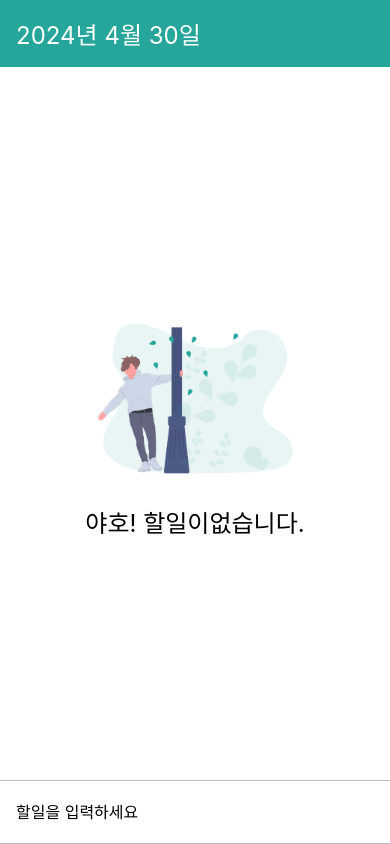
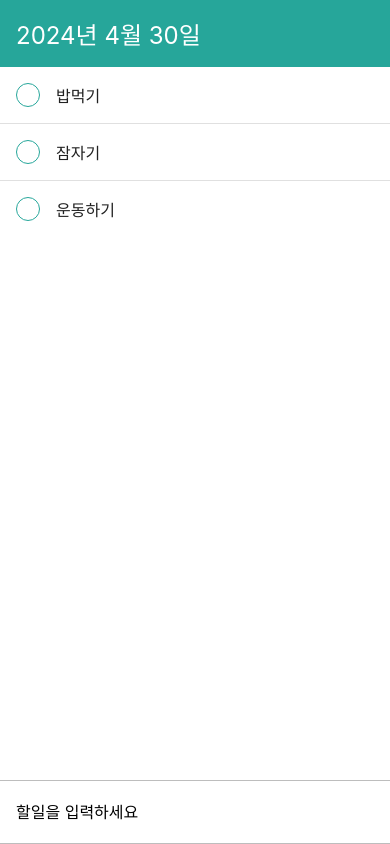
Before and after one commit to mongzii/R-N-study1, a React Native app: screen / in a window 390 px wide. Built offline with nearby package versions, Linux system fonts and the light colour scheme.

Commit message:
feat: listdata 만들어서 리스트나열

```diff
--- a/App.js
+++ b/App.js
@@ -1,38 +1,18 @@
-// import React, {useState} from 'react';
-// // import {SafeAreaView, Text, View} from 'react-native';
-// import {SafeAreaView, Button} from 'react-native';
-// import Box from './components/Box';
-// // import Greeting from './components/Greeting';
-
-// const App = () => {
-//   const [visible, setVisible] = useState(true);
-//   const onPress = () => {
-//     setVisible(!visible);
-//   };
-//   return (
-//     <SafeAreaView>
-//       {/* <View>
-//         <Text>hello react native</Text>
-//       </View> */}
-//       {/* <Greeting /> */}
-//       <Button title="토글" onPress={onPress} />
-//       {/* {visible ? <Box rounded={true} size="large" color="blue" /> : null} */}
-//       {visible && <Box rounded={true} size="large" color="blue" />}
-//     </SafeAreaView>
-//   );
-// };
-
-// export default App;
-
-import React from 'react';
+import React, {useState} from 'react';
 import {StyleSheet, KeyboardAvoidingView, Platform} from 'react-native';
 import DateHead from './components/DateHead';
 import {SafeAreaProvider, SafeAreaView} from 'react-native-safe-area-context';
 import AddTodo from './components/AddTodo';
 import Empty from './components/Empty';
+import TodoList from './components/TodoList';
 
 const App = () => {
   const today = new Date();
+  const [todos, setTodos] = useState([
+    {id: 1, text: '밥먹기', done: true},
+    {id: 2, text: '잠자기', done: false},
+    {id: 3, text: '운동하기', done: false},
+  ]);
 
   return (
     <SafeAreaProvider>
@@ -44,7 +24,7 @@
           behavior={Platform.select({ios: 'padding', android: undefined})}
           style={styles.avoid}>
           <DateHead date={today} />
-          <Empty />
+          {todos.length === 0 ? <Empty /> : <TodoList todos={todos} />}
           <AddTodo />
         </KeyboardAvoidingView>
       </SafeAreaView>
--- /dev/null
+++ b/components/TodoItem.js
@@ -0,0 +1,34 @@
+import React from 'react';
+import {View, Text, StyleSheet} from 'react-native';
+
+function TodoItem({id, text, done}) {
+  return (
+    <View style={styles.item}>
+      <View style={styles.circle} />
+      <Text style={styles.text}>{text}</Text>
+    </View>
+  );
+}
+
+const styles = StyleSheet.create({
+  item: {
+    flexDirection: 'row',
+    padding: 16,
+    alignItems: 'center',
+  },
+  circle: {
+    width: 24,
+    height: 24,
+    borderRadius: 12,
+    borderColor: '#26a69a',
+    borderWidth: 1,
+    marginRight: 16,
+  },
+  text: {
+    flex: 1,
+    fontSize: 16,
+    color: '#212121',
+  },
+});
+
+export default TodoItem;
--- /dev/null
+++ b/components/TodoList.js
@@ -0,0 +1,32 @@
+import React from 'react';
+import {FlatList, View, Text, StyleSheet} from 'react-native';
+import TodoItem from './TodoItem';
+
+function TodoList({todos}) {
+  return (
+    <FlatList //data를 가져오는거인듯.
+      ItemSeparatorComponent={() => <View style={styles.separator} />} //컴포넌트 사이에 구분선을 설정
+      style={styles.list}
+      data={todos}
+      renderItem={({item}) => (
+        // <View>
+        //   <Text>{item.text}</Text>
+        // </View>
+        <TodoItem id={item.id} text={item.text} done={item.done} />
+      )}
+      keyExtractor={item => item.id.toString()} //고유값을 추출. 문자열로
+    />
+  );
+}
+
+const styles = StyleSheet.create({
+  list: {
+    flex: 1,
+  },
+  separator: {
+    backgroundColor: '#e0e0e0',
+    height: 1,
+  },
+});
+
+export default TodoList;
```
